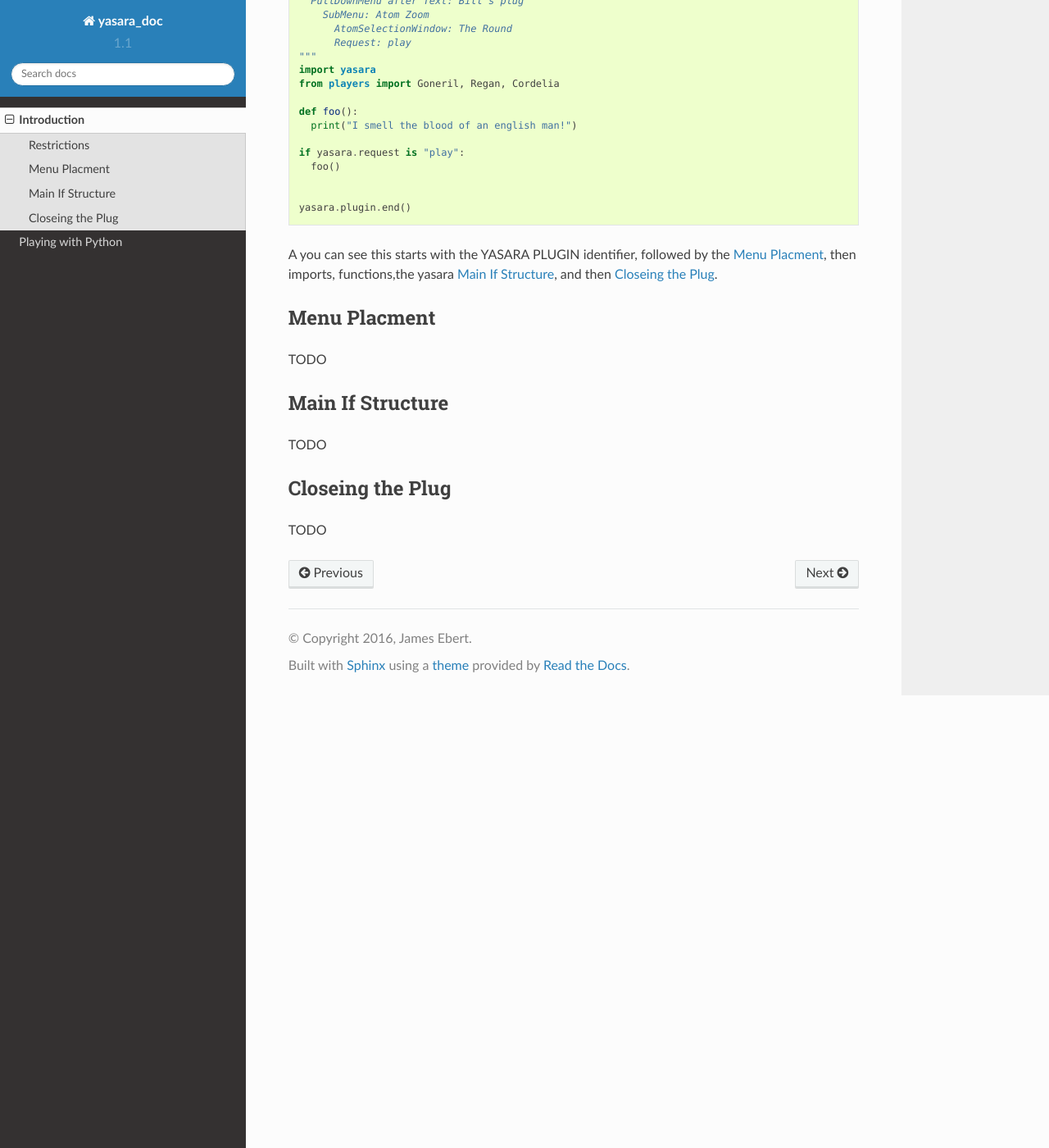
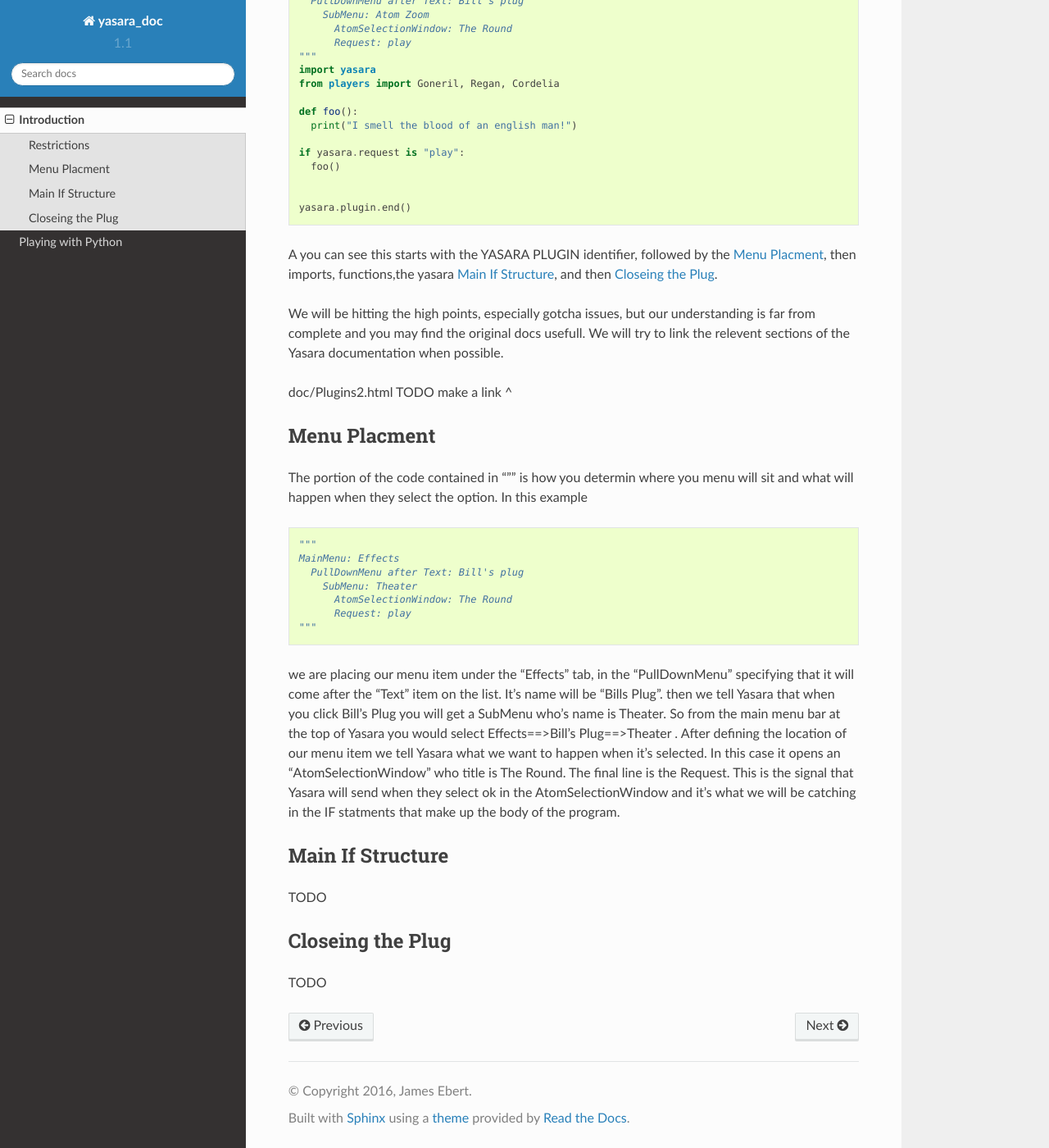
Before and after one commit to Brambel/yasara_doc, a Sphinx documentation site: the page built from source/intro.rst, in a window 1280 px wide and 1400 px high, scrolled down 665 px. Shown: the whole window at 82% size. Built offline with Sphinx 7.4.7 and the Read the Docs theme 2.0.0, drawn with Linux system fonts in a browser that asks for light colours.

Commit message:
added to intro
need to figure out how to link to .html file

```diff
--- a/source/intro.rst
+++ b/source/intro.rst
@@ -47,11 +47,30 @@ An example of the necisary structure.
 
 A you can see this starts with the YASARA PLUGIN identifier, followed by the `Menu Placment`_, then imports, functions,the yasara `Main If Structure`_, and then `Closeing the Plug`_.
 
+We will be hitting the high points, especially gotcha issues, but our understanding is far from complete and you may find the original docs usefull.  We will try to link the relevent sections of the Yasara documentation when possible.
+
+doc/Plugins2.html
+TODO make a link ^
+
 =============
 Menu Placment
 =============
 
-TODO
+The portion of the code contained in """ is how you determin where you menu will sit and what will happen when they select the option.  In this example
+
+::
+
+ """
+ MainMenu: Effects
+   PullDownMenu after Text: Bill's plug
+     SubMenu: Theater
+       AtomSelectionWindow: The Round
+       Request: play
+ """
+
+::
+
+we are placing our menu item under the "Effects" tab, in the "PullDownMenu" specifying that it will come after the "Text" item on the list.  It's name will be "Bills Plug".  then we tell Yasara that when you click Bill's Plug you will get a SubMenu who's name is Theater.  So from the main menu bar at the top of Yasara you would select Effects==>Bill's Plug==>Theater .  After defining the location of our menu item we tell Yasara what we want to happen when it's selected.  In this case it opens an "AtomSelectionWindow" who title is The Round.  The final line is the Request.  This is the signal that Yasara will send when they select ok in the AtomSelectionWindow and it's what we will be catching in the IF statments that make up the body of the program.
 
 =================
 Main If Structure
```
Also changed, not shown: 7 other files.
